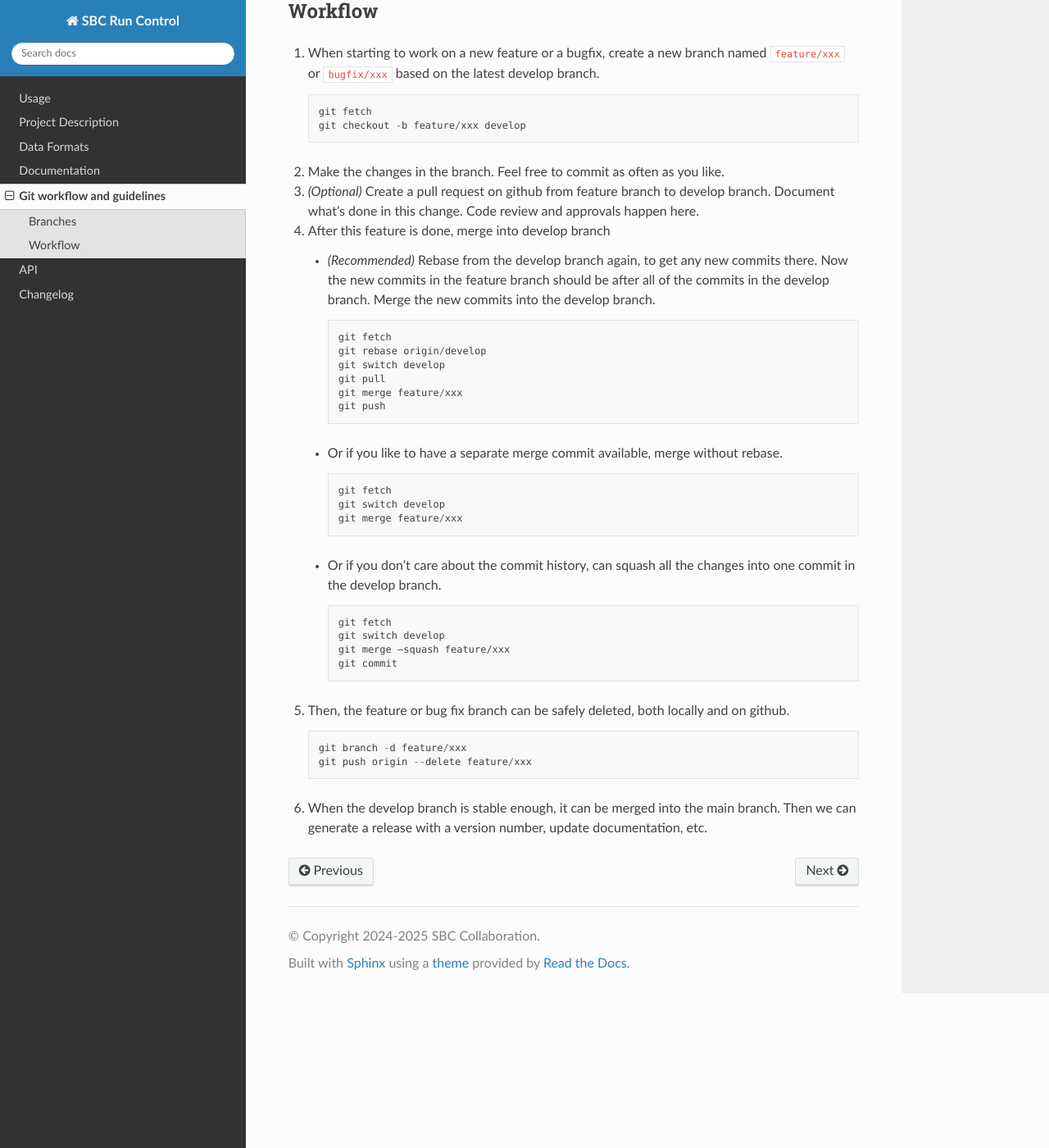
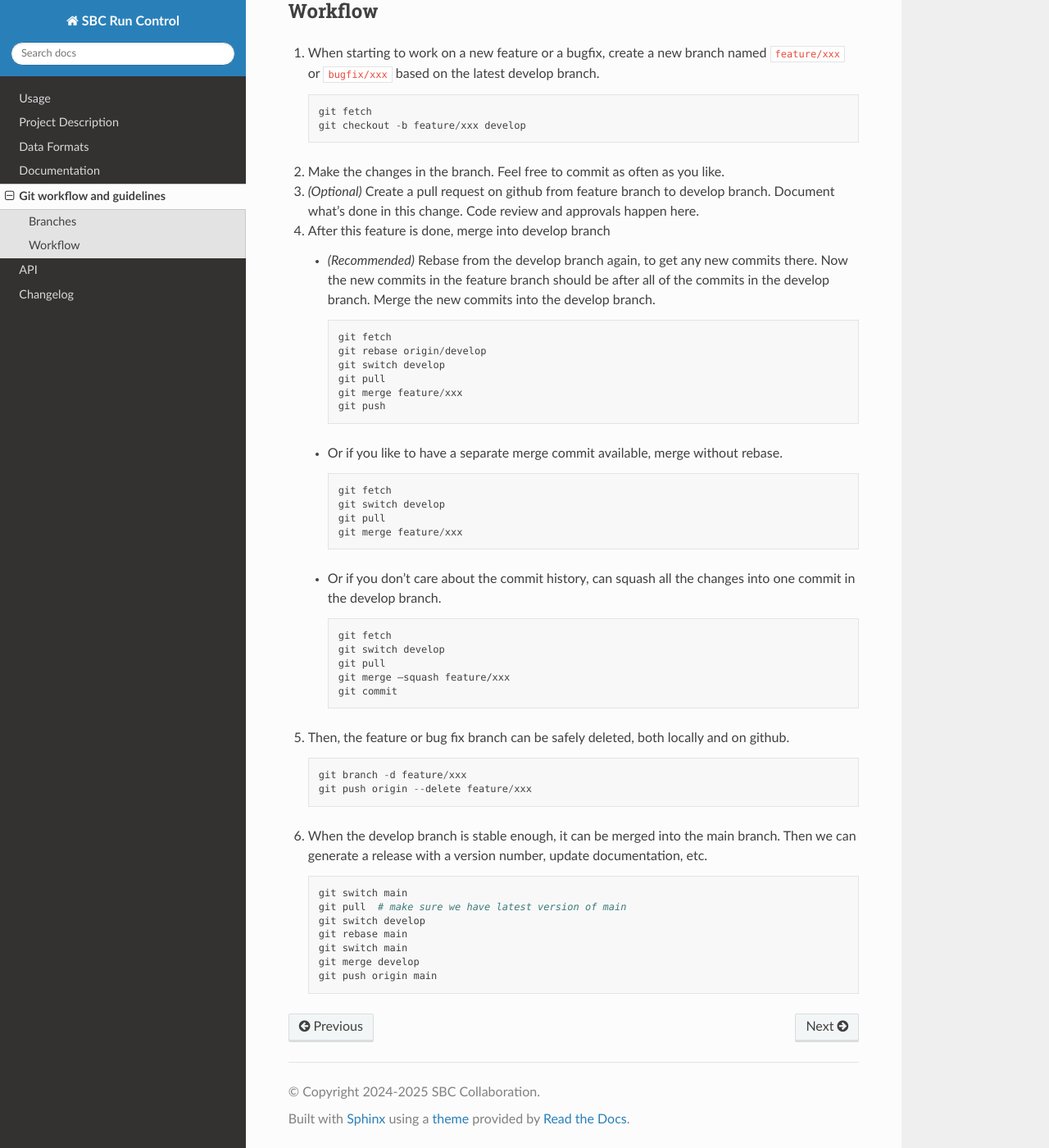
Before and after one commit to SBC-Collaboration/SBC-RunControl, a Sphinx documentation site: the page built from docs/git_workflow.md, in a window 1280 px wide and 1400 px high, scrolled down 531 px. Shown: the whole window at 82% size. Built offline with Sphinx 7.4.7 and the Read the Docs theme 3.1.0, drawn with Linux system fonts in a browser that asks for light colours.

Commit message:
Add tutorial on how to merge into main (without merge commits)

````diff
--- a/docs/git_workflow.md
+++ b/docs/git_workflow.md
@@ -28,12 +28,14 @@ The run control git repo has these branches:
         ```
         git fetch
         git switch develop
+        git pull
         git merge feature/xxx
         ```
     - Or if you don’t care about the commit history, can squash all the changes into one commit in the develop branch.
         ```
         git fetch
         git switch develop
+        git pull
         git merge –squash feature/xxx
         git commit
         ```
@@ -43,3 +45,12 @@ The run control git repo has these branches:
     git push origin --delete feature/xxx
     ```
 6. When the develop branch is stable enough, it can be merged into the main branch. Then we can generate a release with a version number, update documentation, etc.
+    ```
+    git switch main
+    git pull  # make sure we have latest version of main
+    git switch develop
+    git rebase main
+    git switch main
+    git merge develop
+    git push origin main
+    ```
````
